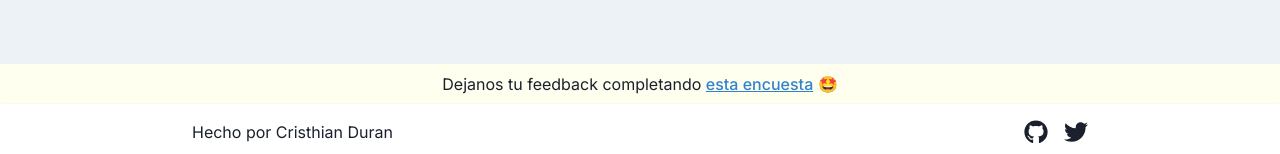
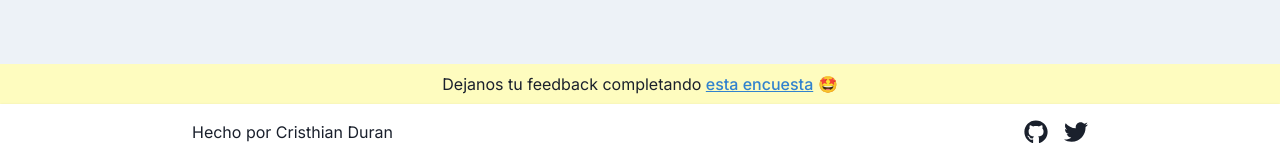
Before and after one commit to durancristhian/coronabingo, a Next.js app: page / in a window 1280 px wide. Shown: the part 656-810 px from the top of the page. Built offline with nearby package versions, Linux system fonts and the light colour scheme; no server answers.

Commit message:
Add Banner and check for websocket support

```diff
--- /dev/null
+++ b/components/Banner.tsx
@@ -0,0 +1,25 @@
+import classnames from 'classnames'
+import { ReactNode } from 'react'
+
+interface IProps {
+  children: ReactNode
+  type?: BannerType
+}
+
+export default function Banner({ children, type = 'information' }: IProps) {
+  return (
+    <div
+      className={classnames([
+        'px-4 py-2',
+        type === 'information' && 'bg-yellow-200',
+        type === 'error' && 'bg-red-200'
+      ])}
+    >
+      <div className="max-w-4xl mx-auto">
+        <div className="leading-normal text-center">{children}</div>
+      </div>
+    </div>
+  )
+}
+
+type BannerType = 'information' | 'error'
--- a/components/Footer.tsx
+++ b/components/Footer.tsx
@@ -1,5 +1,5 @@
 import { useRouter } from 'next/router'
-import { Fragment, useContext, useEffect, useState } from 'react'
+import { useContext, useEffect, useState } from 'react'
 import { FaGithub, FaTwitter } from 'react-icons/fa'
 import { EasterEggContext } from '~/contexts/EasterEggContext'
 
@@ -23,23 +23,6 @@ export default function Footer() {
   }
 
   return (
-    <Fragment>
-      <div className="bg-yellow-100 px-4 py-2">
-        <div className="max-w-4xl mx-auto">
-          <div className="leading-normal text-center">
-            <span>Dejanos tu feedback completando&nbsp;</span>
-            <a
-              href="https://forms.gle/egSBrsKSFnEgabff7"
-              target="_blank"
-              rel="noopener noreferrer"
-              className="focus:outline-none focus:shadow-outline font-medium text-blue-600 underline"
-            >
-              esta encuesta
-            </a>
-            <span>&nbsp;🤩</span>
-          </div>
-        </div>
-      </div>
     <div className="bg-white p-4 shadow">
       <div className="max-w-4xl mx-auto">
         <div className="flex items-center justify-between">
@@ -69,6 +52,5 @@ export default function Footer() {
         </div>
       </div>
     </div>
-    </Fragment>
   )
 }
--- a/pages/_app.tsx
+++ b/pages/_app.tsx
@@ -4,6 +4,7 @@ import Head from 'next/head'
 import { Fragment } from 'react'
 import 'typeface-inter'
 import 'typeface-oswald'
+import Banner from '~/components/Banner'
 import Footer from '~/components/Footer'
 import Header from '~/components/Header'
 import { EasterEggContextProvider } from '~/contexts/EasterEggContext'
@@ -17,6 +18,10 @@ if (process.env.NODE_ENV === 'production' && process.env.SENTRY_DSN) {
 }
 
 export default class Coronabingo extends App {
+  state = {
+    webSocketEnabled: true
+  }
+
   // @ts-ignore
   componentDidCatch(error, errorInfo) {
     if (process.env.NODE_ENV === 'production') {
@@ -34,10 +39,17 @@ export default class Coronabingo extends App {
 
   componentDidMount() {
     console.log(`Coronabingo v${version}`)
+
+    if (!window.WebSocket) {
+      this.setState({
+        webSocketEnabled: false
+      })
+    }
   }
 
   render() {
     const { Component, pageProps } = this.props
+    const { webSocketEnabled } = this.state
 
     return (
       <Fragment>
@@ -89,9 +101,30 @@ export default class Coronabingo extends App {
         <main className="bg-gray-200 flex flex-col font-inter leading-none min-h-screen text-gray-900">
           <EasterEggContextProvider>
             <Header />
+            {!webSocketEnabled && (
+              <Banner type="error">
+                <span>
+                  Detectamos que el navegador, un AD Blocker o quizás una VPN
+                  puede estar blockeando el acceso al juego. Esto significa que
+                  no vas a poder jugar 😭
+                </span>
+              </Banner>
+            )}
             <div className="flex-auto">
               <Component {...pageProps} />
             </div>
+            <Banner>
+              <span>Dejanos tu feedback completando&nbsp;</span>
+              <a
+                href="https://forms.gle/egSBrsKSFnEgabff7"
+                target="_blank"
+                rel="noopener noreferrer"
+                className="focus:outline-none focus:shadow-outline font-medium text-blue-600 underline"
+              >
+                esta encuesta
+              </a>
+              <span>&nbsp;🤩</span>
+            </Banner>
             <Footer />
           </EasterEggContextProvider>
         </main>
```
Lines whose indentation alone changed are shown as unchanged.
